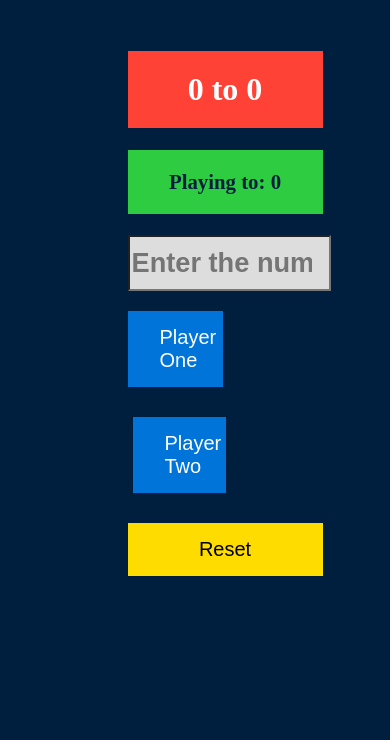
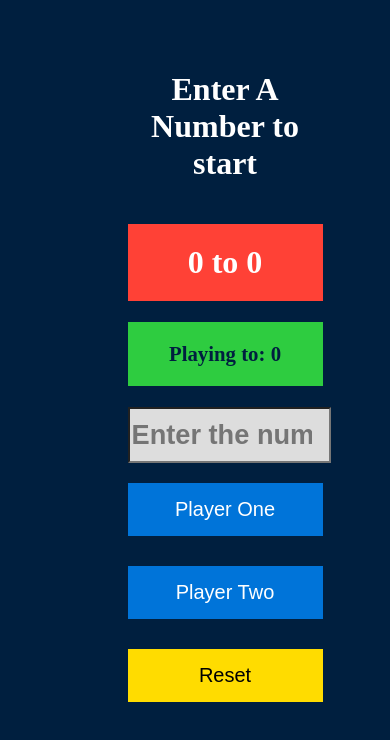
Before and after one commit to rasifrana/Score-Keeper-Game-javaScript, a plain HTML site: page index.html in a window 390 px wide. Shown: the top 740 px of the page. Drawn offline with Linux system fonts and the light colour scheme.

Commit message:
updated buttons positions

```diff
--- a/index.html
+++ b/index.html
@@ -6,6 +6,7 @@
 	</head>
 	<body>
 		<div class="container">
+			<h1 class="highlight">Enter A Number to start</h1>
 			<h1><span id="scoreKeeper1"> 0 </span> to <span id="scoreKeeper2"> 0 </span></h1>
 		<p>Playing to: <span id="play"> 0 </span> </p>
 		<input type="number" placeholder="Enter the number">
--- a/style.css
+++ b/style.css
@@ -21,6 +21,9 @@ h1 {
 	padding: 20px;
 
 }
+h1.highlight {
+	background-color: #001f3f
+}
 
 p {
 	background-color: #2ECC40;
@@ -42,7 +45,7 @@ input {
 }
 
 .button {
-    background-color: #4CAF50; /* Green */
+    background-color: #0074D9; /* Green */
     border: none;
     color: white;
     padding: 15px 32px;
@@ -54,7 +57,7 @@ input {
     width: 100%
 }
 
-#p1 {
+/*#p1 {
 	width: 49%;
 	display: inline-block;
 	background-color: #0074D9;
@@ -65,9 +68,17 @@ input {
 	display: inline-block;
 	margin-left: 5px;
 	background-color: #0074D9;
-}
+}*/
 
 #resetBtn {
 	background-color: #FFDC00;
 	color: black;
 }
+
+@media (max-width: 980px) {
+	.button {
+		display: inline-block;
+		width: 100%;
+	}
+
+}
```
